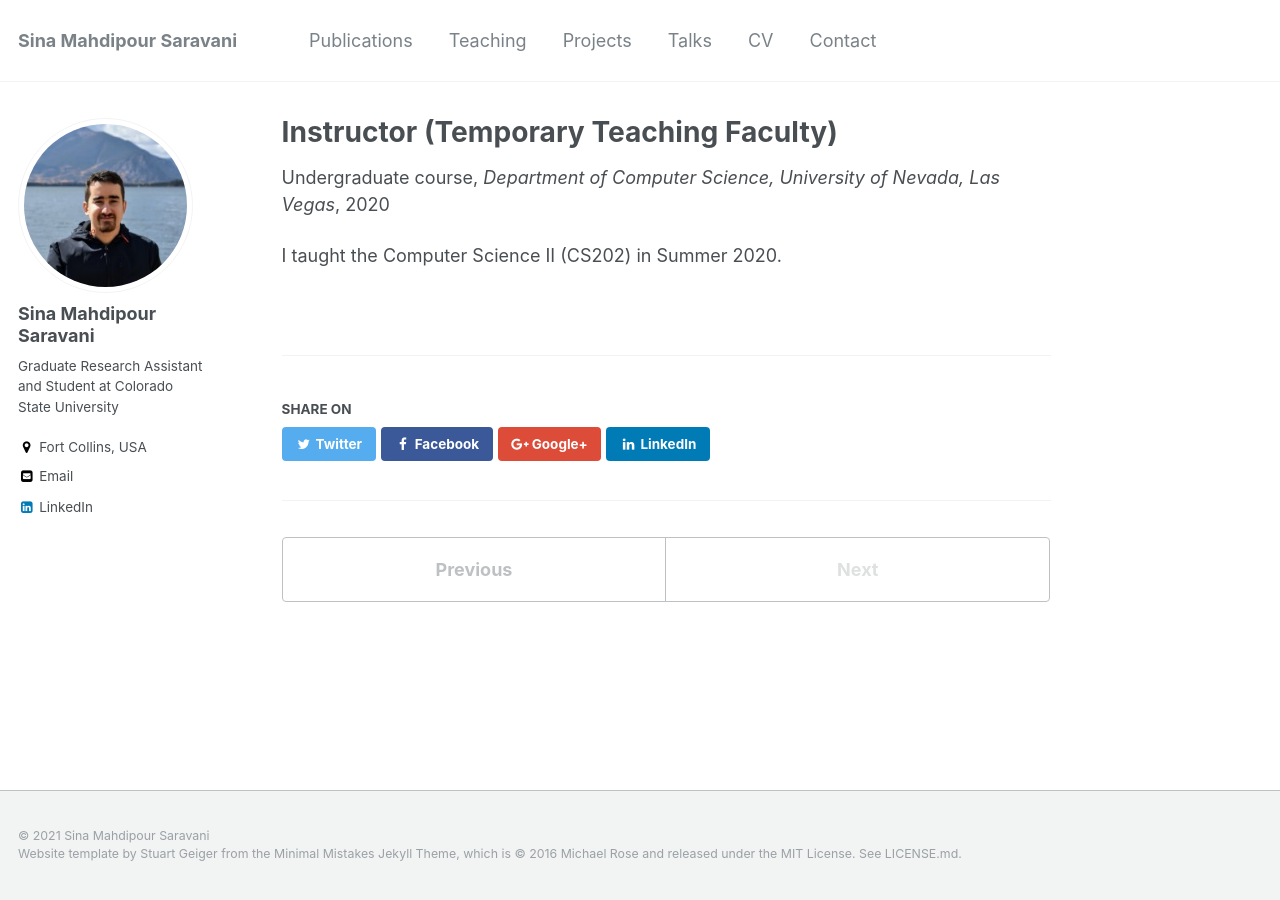
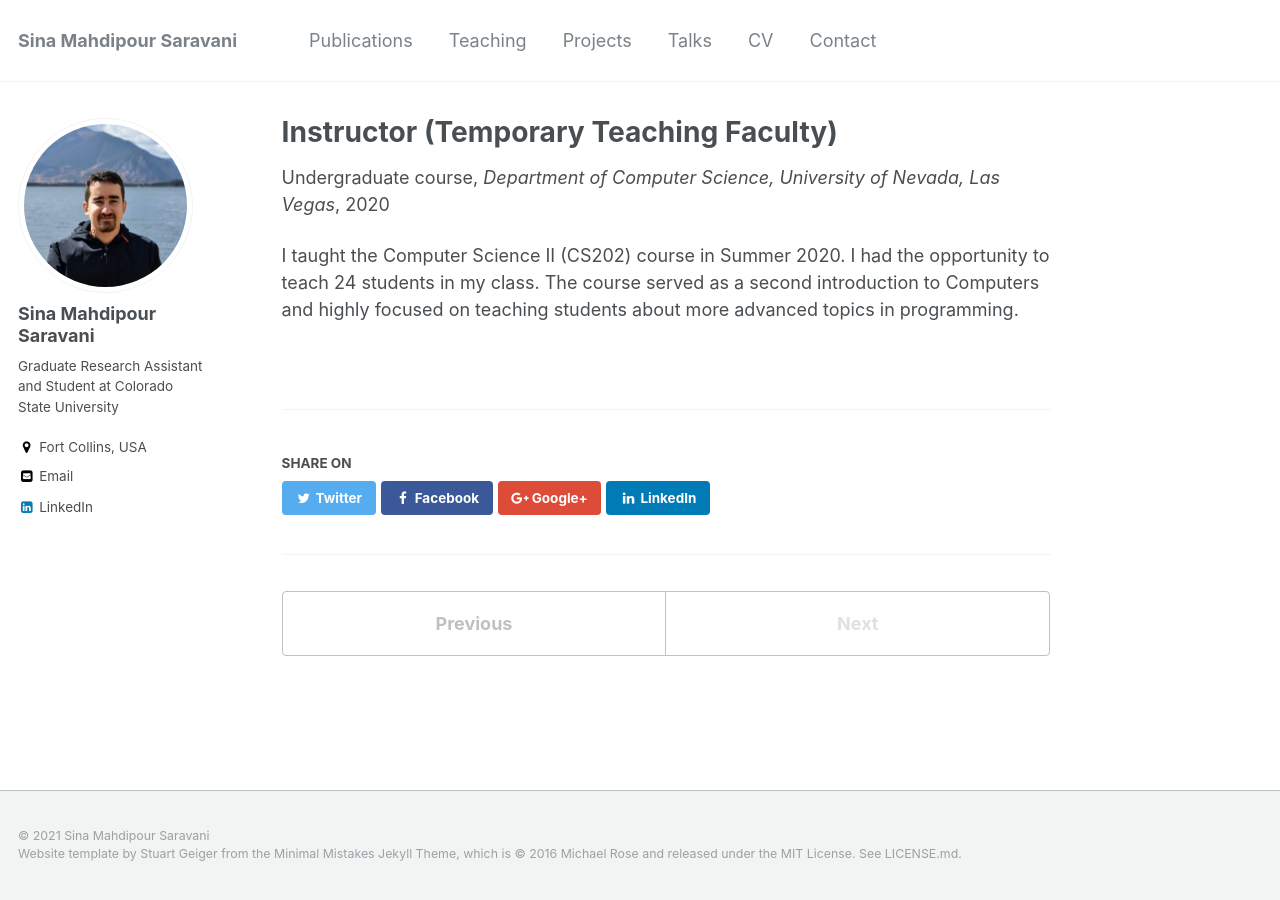
Before and after one commit to sinamps/sinamps.github.io, a Jekyll site: the page built from _teaching/cs202.md, in a window 1280 px wide. Built offline with Jekyll 4.4.1, drawn with Linux system fonts in a browser that asks for light colours.

Commit message:
Update cs202.md

```diff
--- a/_teaching/cs202.md
+++ b/_teaching/cs202.md
@@ -8,4 +8,6 @@ date: 2020-07-10
 location: "Las Vegas, USA"
 ---
 
-I taught the Computer Science II (CS202) in Summer 2020.
+I taught the Computer Science II (CS202) course in Summer 2020.
+I had the opportunity to teach 24 students in my class.
+The course served as a second introduction to Computers and highly focused on teaching students about more advanced topics in programming.
```
